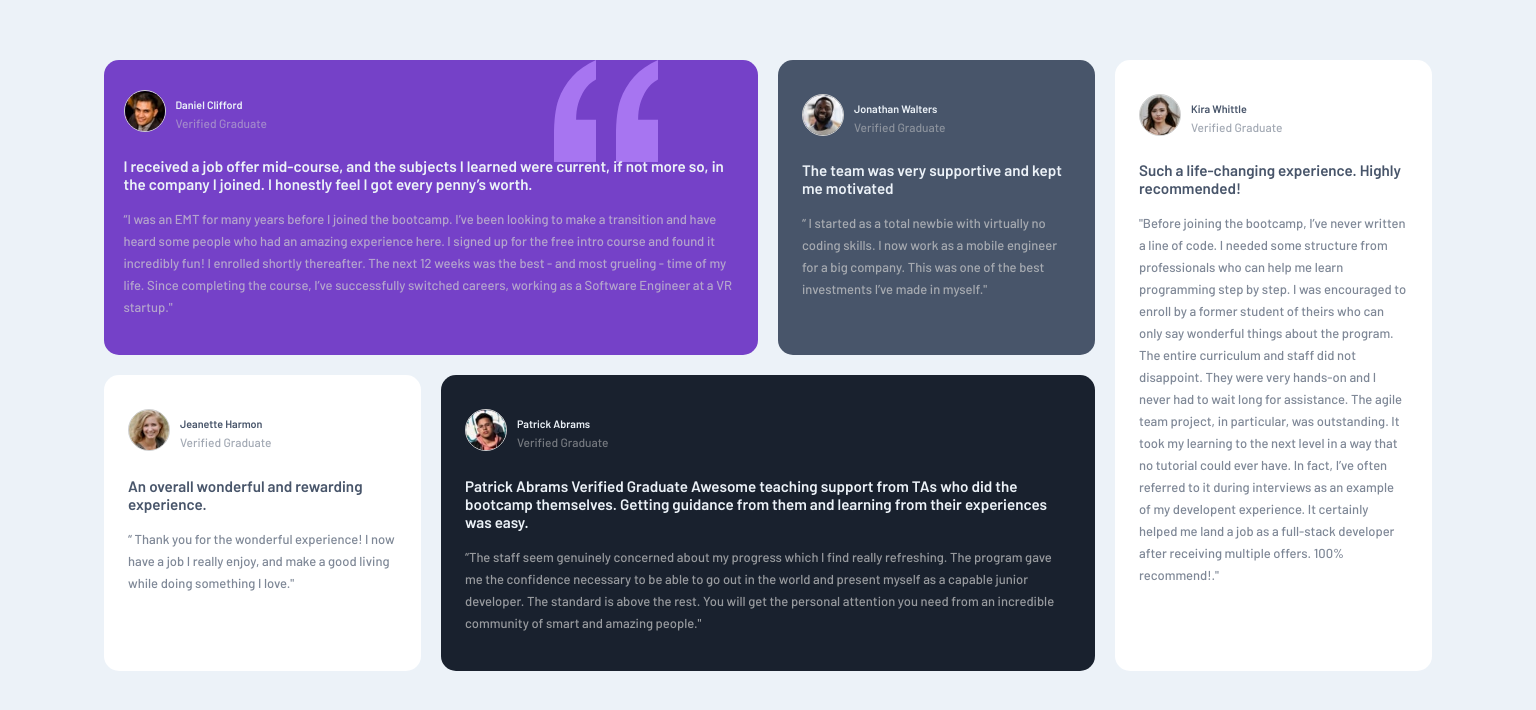
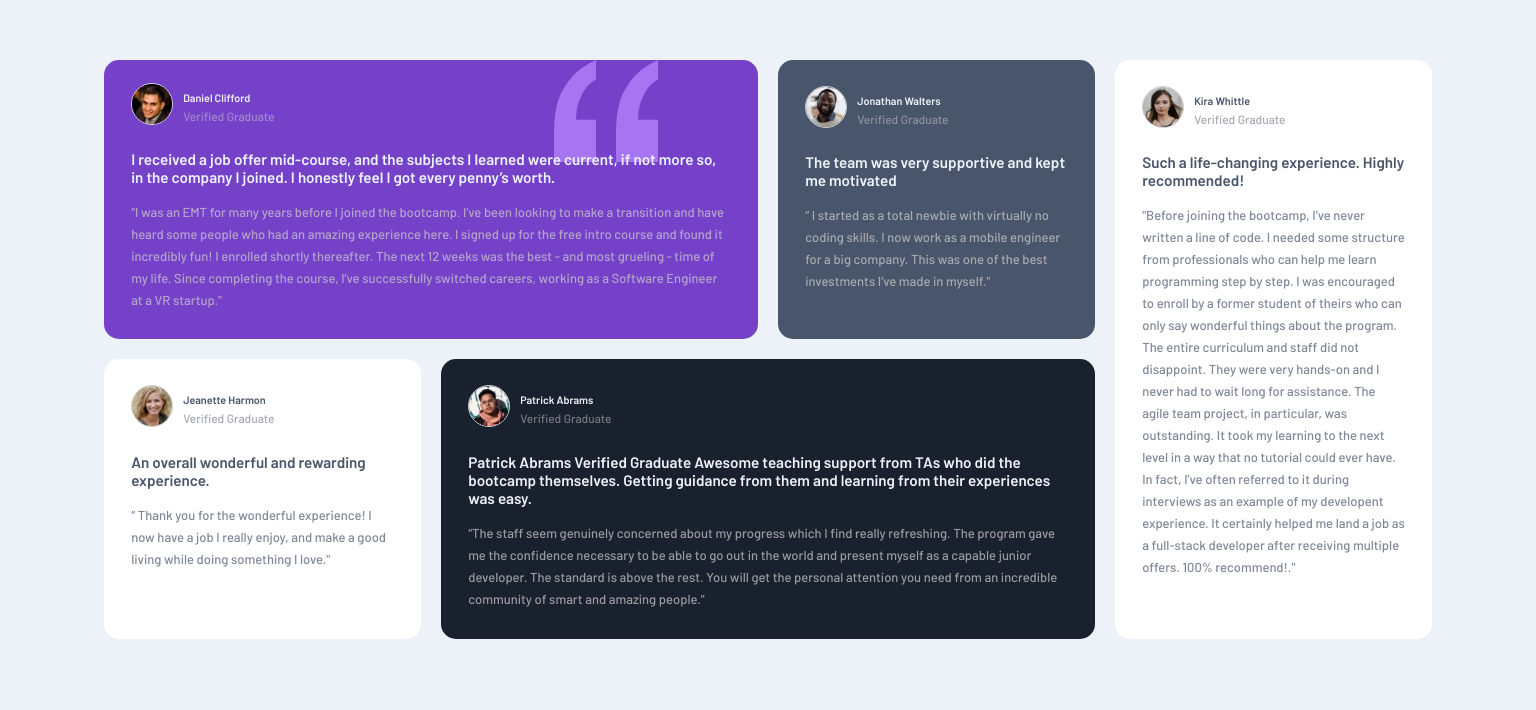
Before and after one commit to ShreeraamGit/testimonials-grid-section-main, a plain HTML site: page index.html in a window 1536 px wide. Shown: the part 116-826 px from the top of the page. Drawn offline with Linux system fonts and the light colour scheme.

Commit message:
final changes

```diff
--- a/styles/main.css
+++ b/styles/main.css
@@ -36,7 +36,7 @@
         -ms-border-radius: 15px;
         -o-border-radius: 15px;
         background-color: hsl(217, 19%, 35%);
-        padding: 1.5rem;
+        padding: 1rem 1.7rem;
         display: flex;
         flex-direction: column;
         justify-content: space-evenly;
@@ -52,7 +52,7 @@
         display: flex;
         flex-direction: column;
         justify-content: space-evenly;
-        padding: 1.5rem;
+        padding: 1rem 1.7rem;
     }
     .box4 {
         grid-area: box4;
@@ -65,7 +65,7 @@
         display: flex;
         flex-direction: column;
         justify-content: space-evenly;
-        padding: 1.5rem;
+        padding: 1rem 1.7rem;
     }
     .box5 {
         grid-area: box5;
@@ -78,7 +78,7 @@
         display: flex;
         flex-direction: column;
         justify-content: space-evenly;
-        padding: 1.5rem;
+        padding: 1rem 1.7rem;
     }
     .intro-box {
         display: flex;
@@ -125,7 +125,7 @@
         left: 0;
         bottom: 0;
         right: 0;
-        padding: 1.5em;
+        padding: 1em 1.7rem;
     }
     .inside-box {
         display: flex;
```
